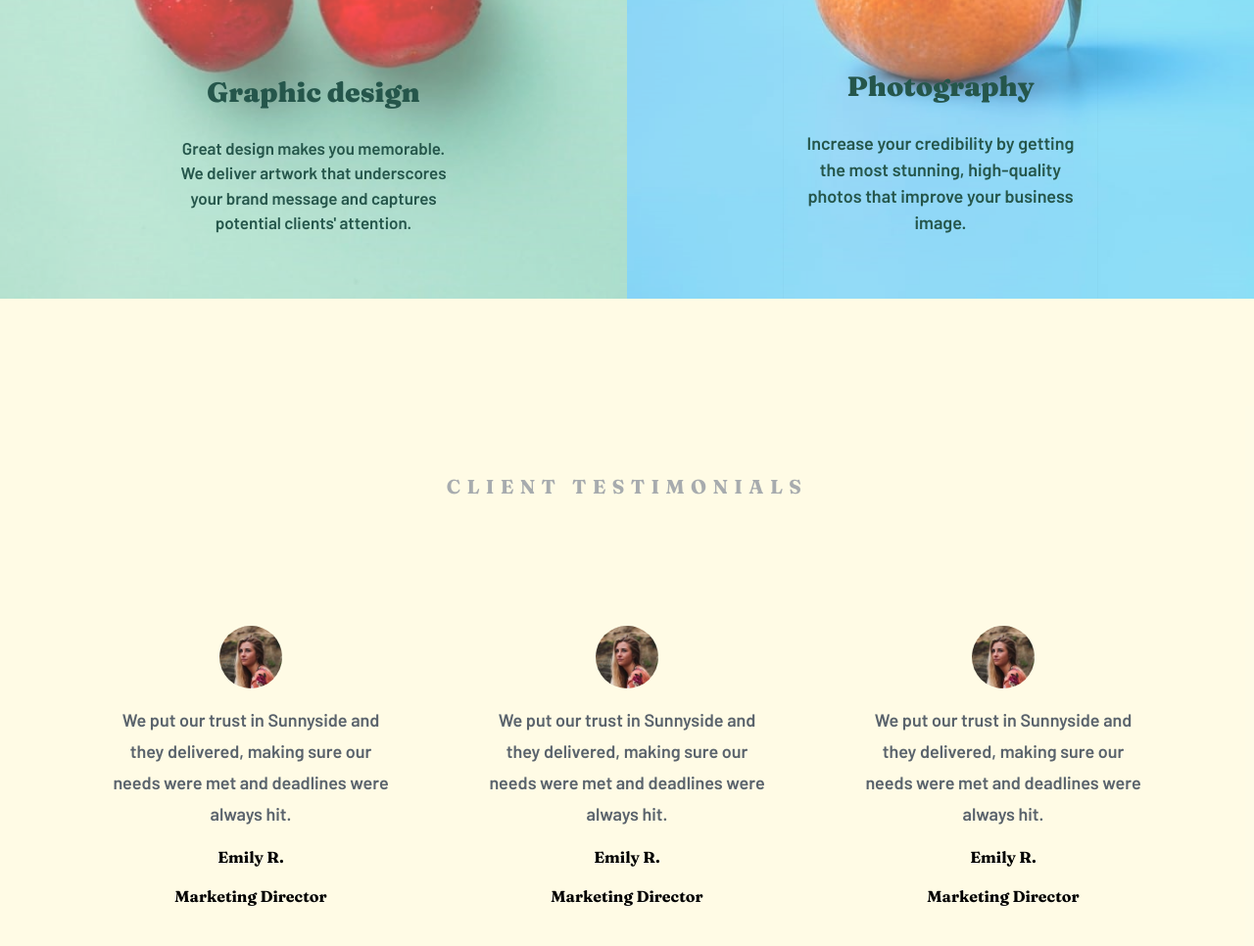
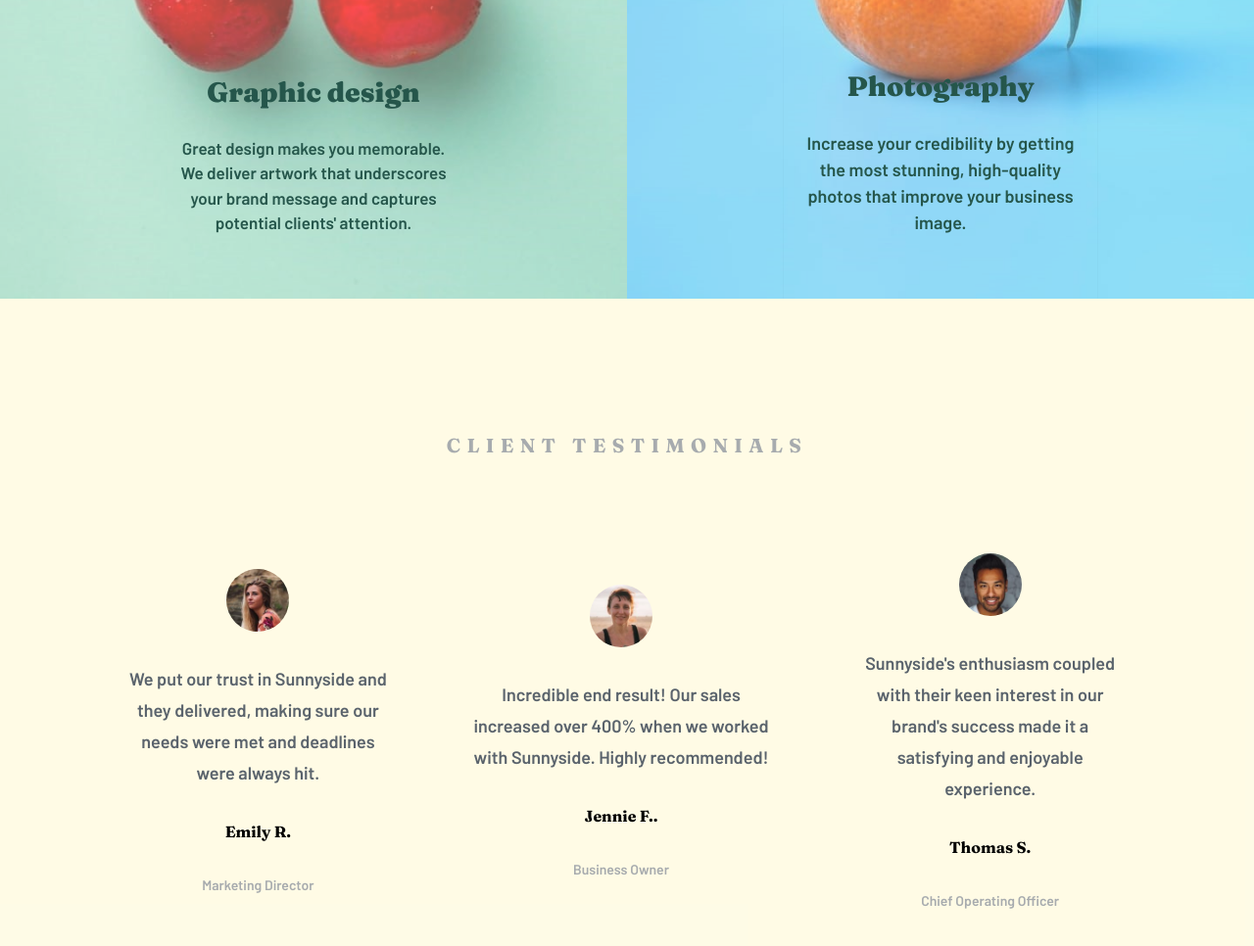
Before and after one commit to Suzaalx/sunnyside-landing-page, a website: page dist/index.html in a window 1280 px wide. Shown: the part 2126-3092 px from the top of the page at 98% size. Drawn offline with Linux system fonts and the light colour scheme.

Commit message:
done with testimonial section

```diff
--- a/src/input.css
+++ b/src/input.css
@@ -34,8 +34,11 @@
   content: "";
 }
 .card{
-  @apply  flex flex-col items-center justify-center px-8 gap-4 w-full
+  @apply  flex flex-col items-center justify-center px-8 gap-8 w-full
 }
 .testimonial-p{
-  @apply  text-[1.125rem]  leading-8 font-semibold font-barlow text-very-dark-grayish-blue text-center
+  @apply  md:text-[1.125rem]  leading-8 font-semibold font-barlow text-very-dark-grayish-blue text-center
 }
+.p-job{
+  @apply text-grayish-blue text-[14px] font-barlow
+}
```
Also changed, not shown: dist/index.html, dist/output.css.
